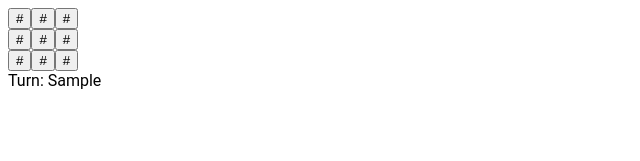
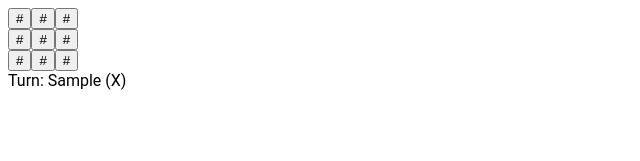
Before and after one commit to T876/tic-tac-toe, an Angular app: page / in a window 1280 px wide. Both pictures are taken after typing "Sample", "Sample" into the empty fields and a click on the button "Submit". Shown: the top 161 px of the page, without its empty margins (0-640 px from the left). Built offline with nearby package versions, Linux system fonts and the light colour scheme.

Commit message:
Ignore square clicks if occupied

```diff
--- a/src/app/app.component.html
+++ b/src/app/app.component.html
@@ -25,7 +25,7 @@
   </div>
 } @else {
   <div class="turn">
-    Turn: {{ turnService.turn().name }}
+    Turn: {{ turnService.turn().name }} ({{ turnService.turn().symbol }})
   </div>
 }
 }
--- a/src/app/components/square/square.component.ts
+++ b/src/app/components/square/square.component.ts
@@ -17,6 +17,10 @@ export class SquareComponent {
   col = input<number>(0);
 
   pickSquare(): void {
+    if (this.value() !== '#') {
+      return;
+    }
+
     if (this.boardService.winner() !== '') {
       return;
     }
```
